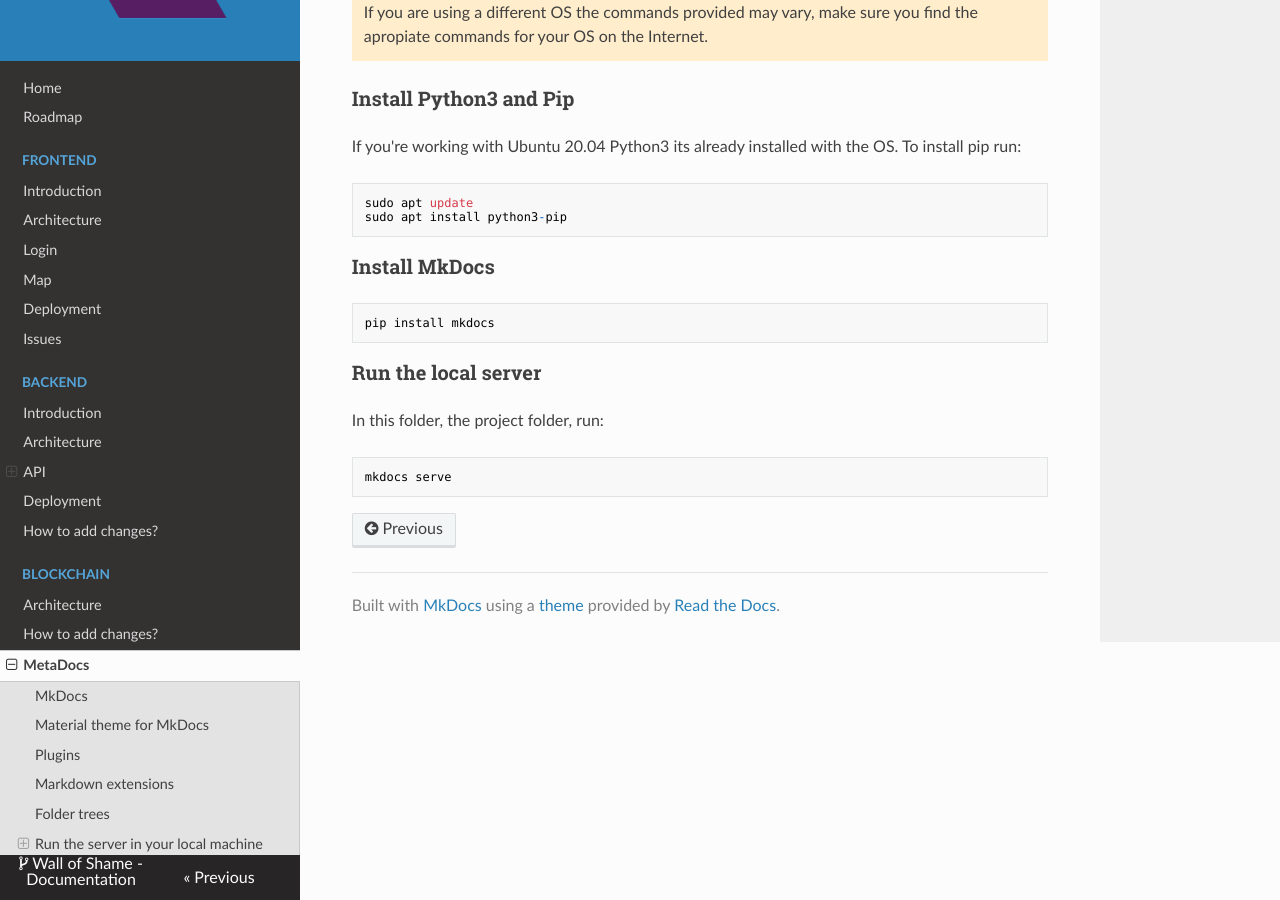
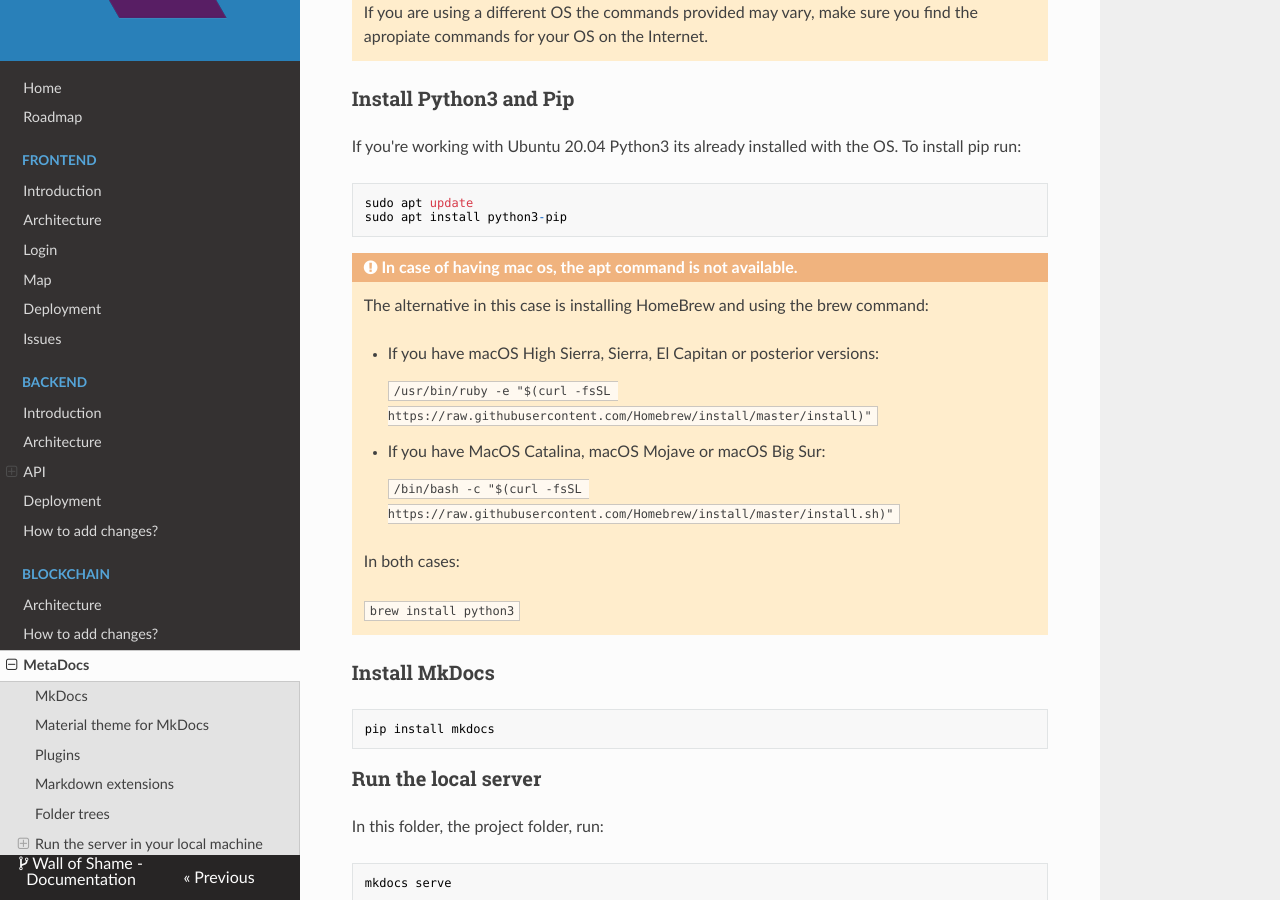
Before and after one commit to P2PModels/wallofshame-docs, an MkDocs documentation site: the page built from docs/metadocs.md, in a window 1280 px wide and 900 px high, scrolled down 1346 px. Built offline with MkDocs 1.6.1, drawn with Linux system fonts in a browser that asks for light colours; nearby versions of some CDN libraries.

Commit message:
mkdocs for mac

````diff
--- a/docs/metadocs.md
+++ b/docs/metadocs.md
@@ -47,6 +47,29 @@ sudo apt update
 sudo apt install python3-pip
 ```
 
+!!! warning "In case of having mac os, the apt command is not available."
+
+    The alternative in this case is installing HomeBrew and using the brew command:
+
+    - If you have macOS High Sierra, Sierra, El Capitan or posterior versions:
+
+        ```
+        /usr/bin/ruby -e "$(curl -fsSL https://raw.githubusercontent.com/Homebrew/install/master/install)"
+        ```
+
+    - If you have MacOS Catalina, macOS Mojave or macOS Big Sur:
+
+        ```
+        /bin/bash -c "$(curl -fsSL https://raw.githubusercontent.com/Homebrew/install/master/install.sh)"
+        ```
+
+    In both cases:
+
+    ```
+    brew install python3
+    ```
+
+
 ### Install MkDocs
 
 ```
````
Also changed, not shown: 1 other file.
